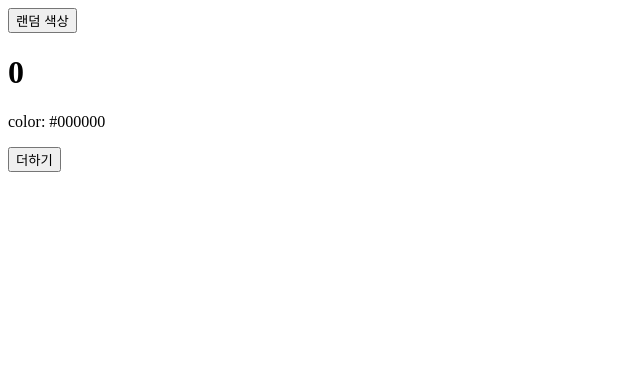
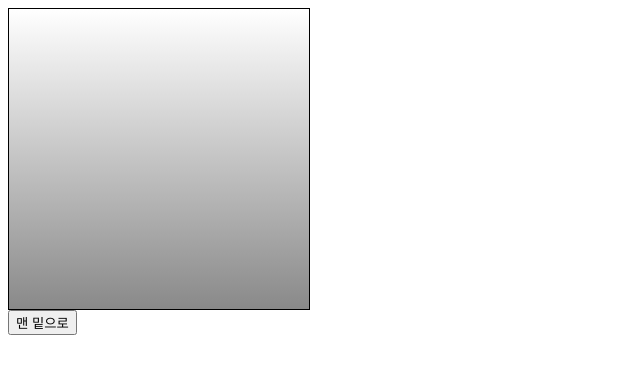
Before and after one commit to sarifor/react-practice, a React (Create React App) app: page / in a window 1280 px wide. Shown: the top 374 px of the page, without its empty margins (0-640 px from the left). Built offline with nearby package versions, Linux system fonts and the light colour scheme.

Commit message:
Scroll using button to practice component with ref

```diff
--- a/src/App.js
+++ b/src/App.js
@@ -1,26 +1,14 @@
 import React, { Component } from 'react';
-import LifeCycleSample from './LifeCycleSample';
-
-function getRandomColor() {
-    return '#' + Math.floor(Math.random() * 16777215).toString(16);
-}
+import ScrollBox from './ScrollBox';
 
 class App extends Component {
-    state = {
-        color: '#000000'
-    }
-
-    handleClick = () => {
-        this.setState({
-            color: getRandomColor()
-        });
-    }
-
     render() {
         return (
             <div>
-                <button onClick={this.handleClick}>랜덤 색상</button>
-                <LifeCycleSample color={this.state.color} />
+                <ScrollBox ref={(ref) => this.scrollBox=ref}/>
+                <button onClick={() => this.scrollBox.scrollToBottom()}>
+                    맨 밑으로
+                </button>
             </div>
         );
     }
--- a/src/LifeCycleSample.js
+++ /dev/null
@@ -1,80 +0,0 @@
-import React, { Component } from 'react';
-
-class LifeCycleSample extends Component {
-    state = {
-        number: 0,
-        color: null,
-    }
-
-    myRef = null;
-
-    constructor(props) {
-        super(props);
-        console.log('constructor');
-    }
-
-    static getDerivedStateFromProps(nextProps, prevState) {
-        console.log('getDerivedStateFromProps');
-        if(nextProps.color !== prevState.color) {
-            return { color: nextProps.color };
-        }
-        return null;
-    }
-
-    componentDidMount() {
-        console.log('componentDidMount');
-    }
-
-    shouldComponentUpdate(nextProps, nextState) {
-        console.log('shouldComponentUpdate', nextProps, nextState);
-        return nextState.number % 10 !== 4;
-    }
-
-    componentWillUnmount() {
-        console.log('componentWillUnmount');
-    }
-
-    handleClick = () => {
-        this.setState({
-            number: this.state.number + 1
-        });
-    }
-
-    getSnapshotBeforeUpdate(prevProps, prevState) {
-        console.log('getSnapshotBeforeUpdate');
-        if(prevProps.color !== this.props.color) {
-            return this.myRef.style.color;
-        }
-
-        return null;
-    }
-
-    componentDidUpdate(prevProps, prevState, snapshot) {
-        console.log('componentDidUpdate', prevProps, prevState);
-        if(snapshot) {
-            console.log('업데이트되기 직전 색상: ', snapshot);
-        }
-    }
-
-    render() {
-        console.log('render');
-
-        const style = {
-            color: this.props.color
-        };
-
-        return (
-            <div>
-                <h1 style={style} ref={ref => this.myRef=ref}>
-                    {this.state.number}
-                </h1>
-                <p>color: {this.state.color}</p>
-                <button onClick={this.handleClick}>
-                    더하기
-                </button>
-            </div>
-        )
-    }
-}
-
-export default LifeCycleSample;
--- /dev/null
+++ b/src/ScrollBox.js
@@ -0,0 +1,32 @@
+import React, { Component } from 'react';
+
+class ScrollBox extends Component {
+    scrollToBottom = () => {
+        const { scrollHeight, clientHeight } = this.box;
+        this.box.scrollTop = scrollHeight - clientHeight;
+    }
+
+    render() {
+        const style = {
+            border: '1px solid black',
+            height: '300px',
+            width: '300px',
+            overflow: 'auto',
+            position: 'relative'
+        }
+
+        const innerStyle = {
+            width: '100%',
+            height: '650px',
+            background: 'linear-gradient(white, black)'
+        }
+
+        return (
+            <div style={style} ref={(ref) => {this.box=ref}}>
+                <div style={innerStyle}/>
+            </div>
+        );
+    }
+}
+
+export default ScrollBox;
```
